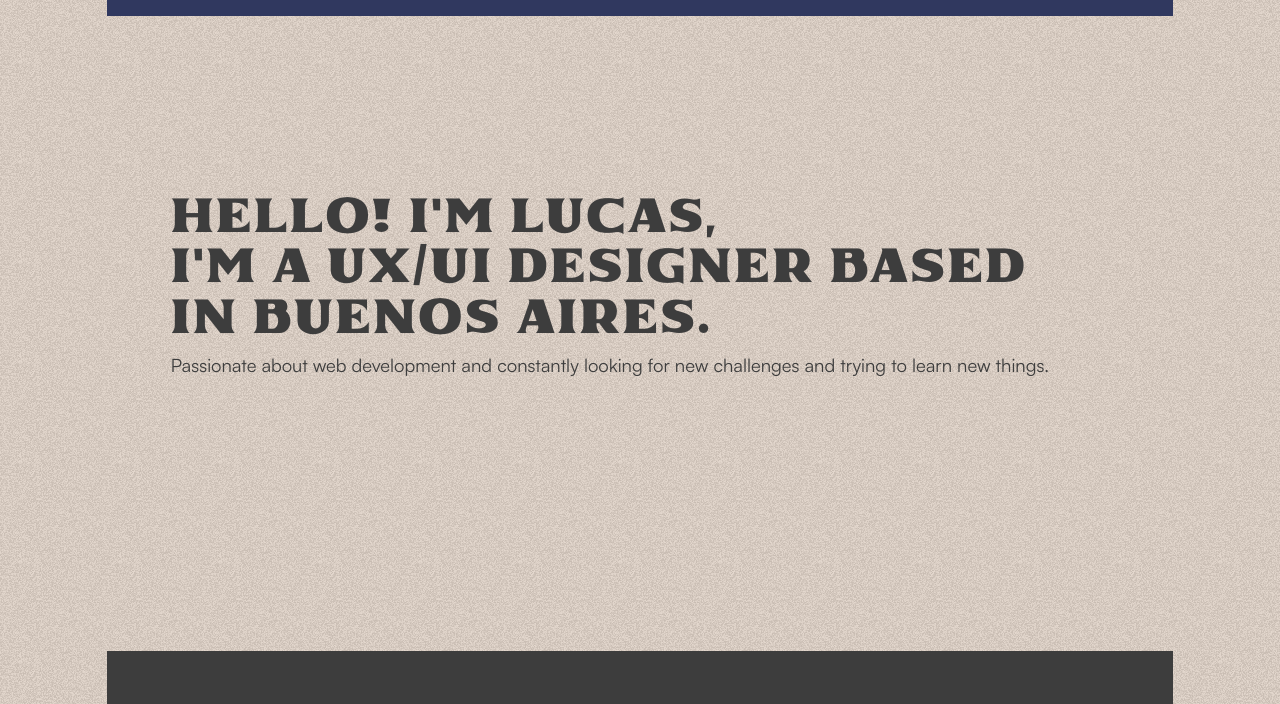
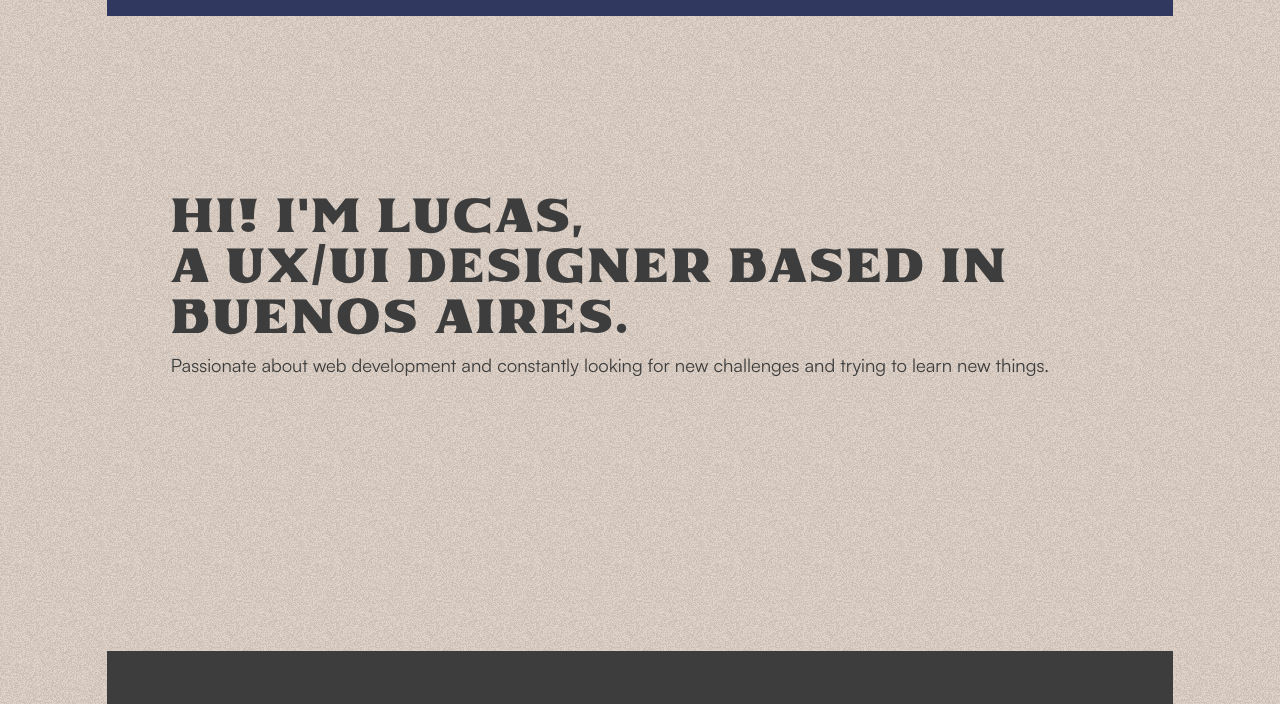
Before and after one commit to LucasUlibarri/PF-Portfolio-LucasUlibarri, a plain HTML site: page index.html in a window 1280 px wide. Shown: the part 96-800 px from the top of the page. Drawn offline with nearby package versions, Linux system fonts and the light colour scheme.

Commit message:
[E2] Ajustes en los textos

```diff
--- a/index.html
+++ b/index.html
@@ -36,9 +36,9 @@
 
         <section class="hero home--hero col-lg-10 offset-lg-1">
 
-            <h1>Hello! I'm Lucas,
+            <h1>Hi! I'm Lucas,
                 <br>
-                I'm a UX/UI designer based in Buenos Aires.
+                A UX/UI designer based in Buenos Aires.
             </h1>
             <p class="home-text-hero">Passionate about web development and constantly looking for new challenges and trying to learn new things.</p>
 
```
